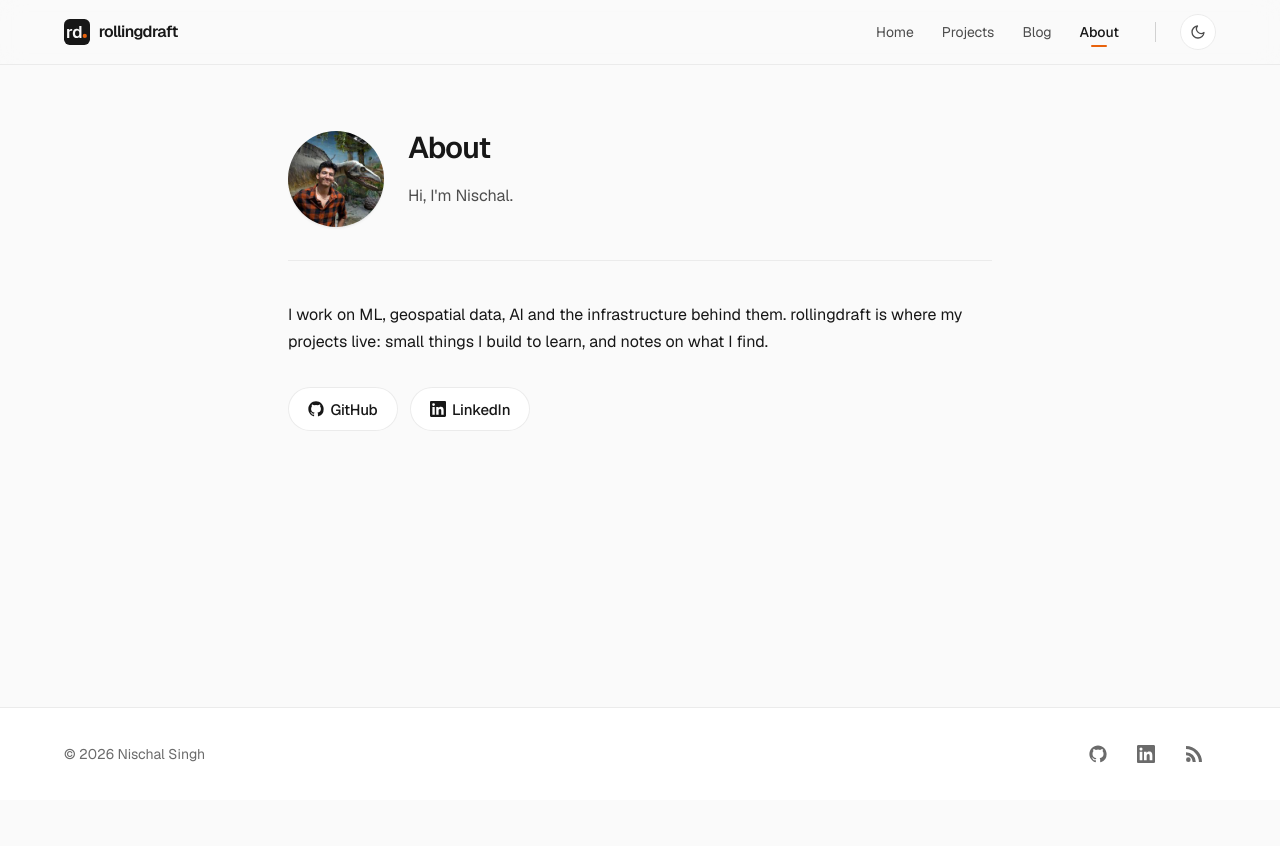
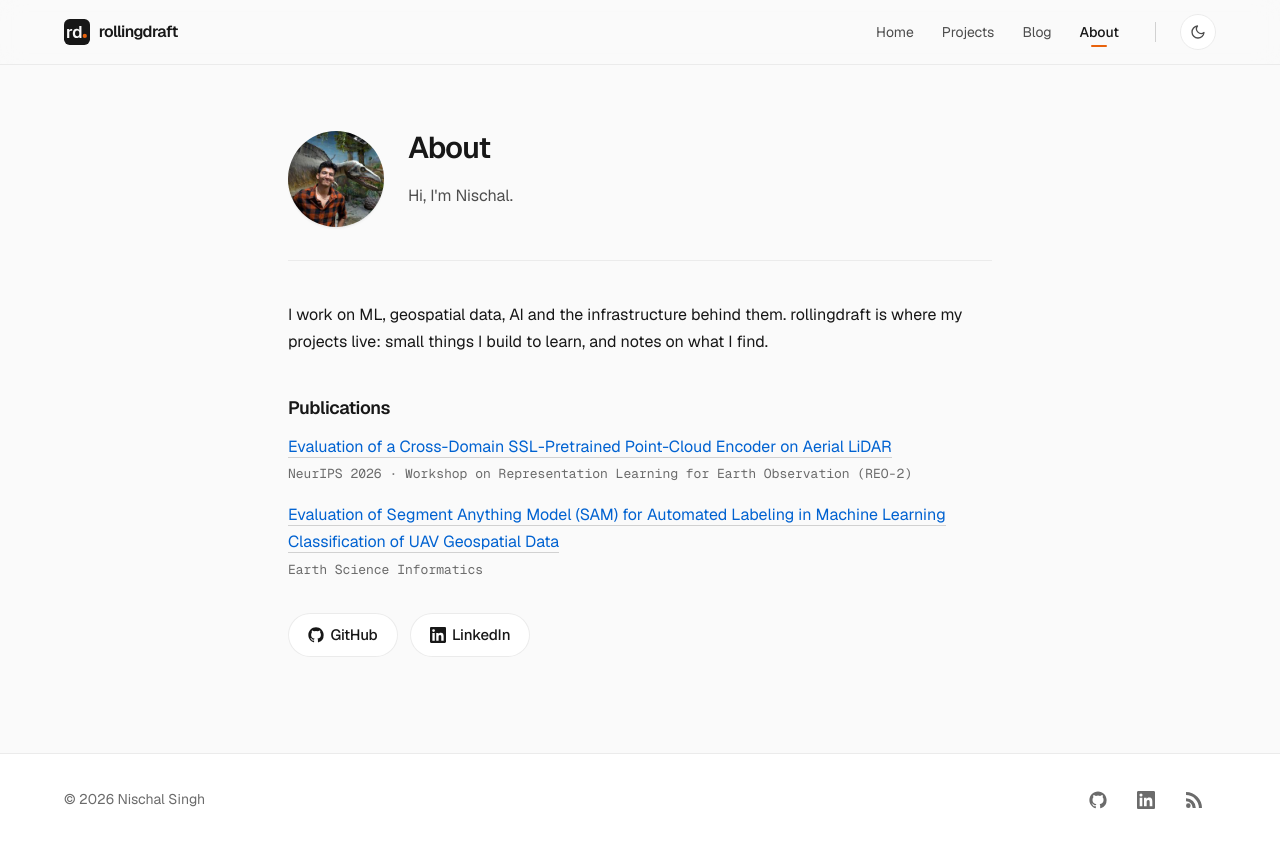
Before and after one commit to davnish/rollingdraft, an Astro site: page /about in a window 1280 px wide. Before the commit the page ends 800 px from the top, so only its background shows below. Built offline with nearby package versions, Linux system fonts and the light colour scheme; Astro itself is replaced by a stand-in of ours.

Commit message:
About: publications; home: tighter intro

```diff
--- a/src/layouts/Base.astro
+++ b/src/layouts/Base.astro
@@ -11,7 +11,7 @@ interface Props {
 }
 
 const site = 'rollingdraft';
-const { title, description = 'Hi, welcome to my quests. I build, deploy and try to write down what I learn along the way.' } = Astro.props;
+const { title, description = 'Hi, welcome to my quests. I build, deploy and write down what I learn along the way.' } = Astro.props;
 const fullTitle = title ? `${title} · ${site}` : site;
 const canonical = new URL(Astro.url.pathname, Astro.site);
 const path = Astro.url.pathname.replace(/\/$/, '') || '/';
--- a/src/pages/about.astro
+++ b/src/pages/about.astro
@@ -19,6 +19,18 @@ import LinkedIn from '../components/icons/LinkedIn.astro';
       my projects live: small things I build to learn, and notes on what I find.
     </p>
 
+    <h2>Publications</h2>
+    <ul class="pubs">
+      <li>
+        <a href="https://neurips.cc/virtual/2026/loc/paris/157108">Evaluation of a Cross-Domain SSL-Pretrained Point-Cloud Encoder on Aerial LiDAR</a>
+        <span class="pub-venue">NeurIPS 2026 · Workshop on Representation Learning for Earth Observation (REO-2)</span>
+      </li>
+      <li>
+        <a href="https://rdcu.be/dMUAg">Evaluation of Segment Anything Model (SAM) for Automated Labeling in Machine Learning Classification of UAV Geospatial Data</a>
+        <span class="pub-venue">Earth Science Informatics</span>
+      </li>
+    </ul>
+
     <div class="hero-actions">
       <a class="btn btn-secondary" href="https://github.com/davnish"><GitHub /> GitHub</a>
       <a class="btn btn-secondary" href="https://www.linkedin.com/in/nischal-singh/"><LinkedIn /> LinkedIn</a>
--- a/src/pages/index.astro
+++ b/src/pages/index.astro
@@ -26,7 +26,7 @@ const liveHost = latestLive?.data.url ? new URL(latestLive.data.url).host : unde
     )}
     <h1>Drafts from my running logs.</h1>
     <p class="lede">
-      Hi, welcome to my quests. I build, deploy and try to write down what I learn along the way.
+      Hi, welcome to my quests. I build, deploy and write down what I learn along the way.
     </p>
     <p class="hero-note">Some projects are live. Click "See the projects" to check them out.</p>
     <div class="hero-actions">
--- a/src/styles/global.css
+++ b/src/styles/global.css
@@ -228,6 +228,9 @@ h3 { font-size: 1rem; line-height: 1.4; letter-spacing: -0.01em; }
 .prose header .lede { margin-top: 1rem; }
 .about-head { display: flex; align-items: center; gap: 1.5rem; }
 .about-head .lede { margin-top: 0.5rem; }
+.prose .pubs { list-style: none; padding: 0; }
+.prose .pubs li { margin-bottom: 1rem; }
+.pub-venue { display: block; margin-top: 0.2rem; font-family: var(--rd-mono); font-size: 0.8125rem; color: var(--rd-faint); }
 .prose .avatar, .avatar { width: 96px; height: 96px; border-radius: 999px; object-fit: cover; flex-shrink: 0; box-shadow: var(--rd-ring), var(--rd-shadow-1); }
 @media (max-width: 24rem) { .about-head { gap: 1rem; } .prose .avatar { width: 72px; height: 72px; } }
 .prose header .meta { font-family: var(--rd-mono); color: var(--rd-faint); font-size: 0.8125rem; margin: 1.25rem 0 0.75rem; }
```
